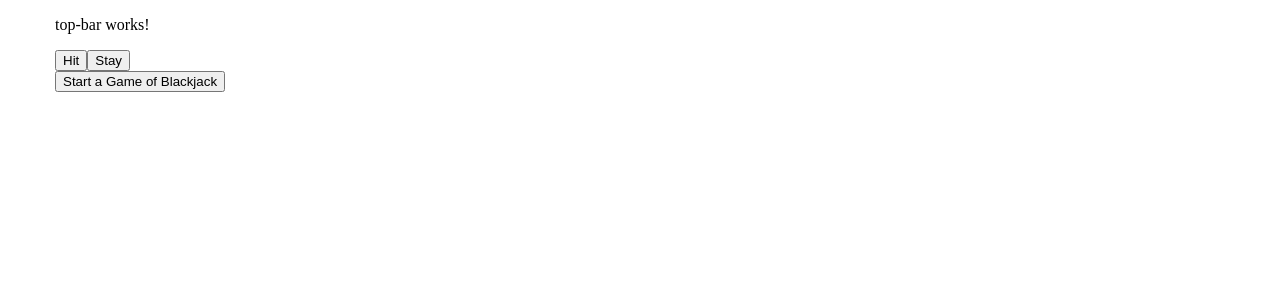
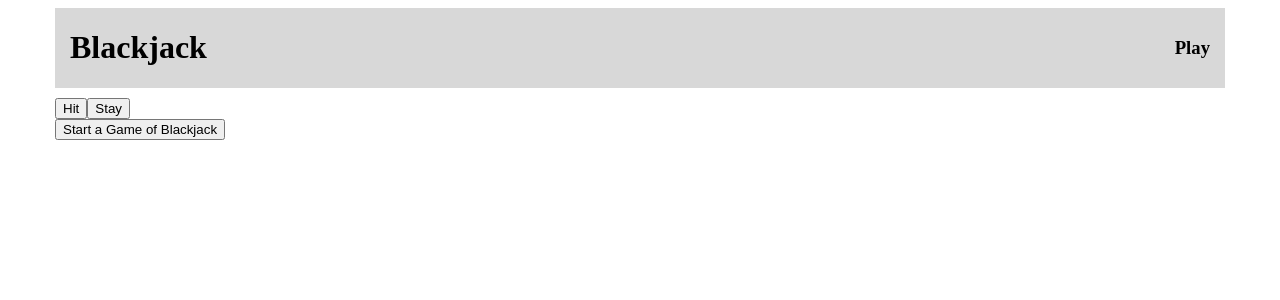
Before and after one commit to jeremy-langevin-twc/angular-blackjack, an Angular app: page / in a window 1280 px wide. Shown: the top 300 px of the page. Built offline with nearby package versions, Linux system fonts and the light colour scheme.

Commit message:
Basic nav bar styling.

```diff
--- a/src/app/components/top-bar/top-bar.component.css
+++ b/src/app/components/top-bar/top-bar.component.css
@@ -0,0 +1,14 @@
+.nav-link {
+    color: black;
+    text-decoration: none;
+}
+
+.nav-bar {
+    display:flex;
+    justify-content: space-between;
+    align-items: center;
+    background-color: rgb(216, 216, 216);
+    padding-right: 15px;
+    padding-left: 15px;
+    margin-bottom: 10px;
+}
--- a/src/app/components/top-bar/top-bar.component.html
+++ b/src/app/components/top-bar/top-bar.component.html
@@ -1 +1,4 @@
-<p>top-bar works!</p>
+<div class="nav-bar">
+    <a href="/" class="nav-link"><h1>Blackjack</h1></a>
+    <a href="/game" class="nav-link"><h3>Play</h3></a>
+</div>
```
